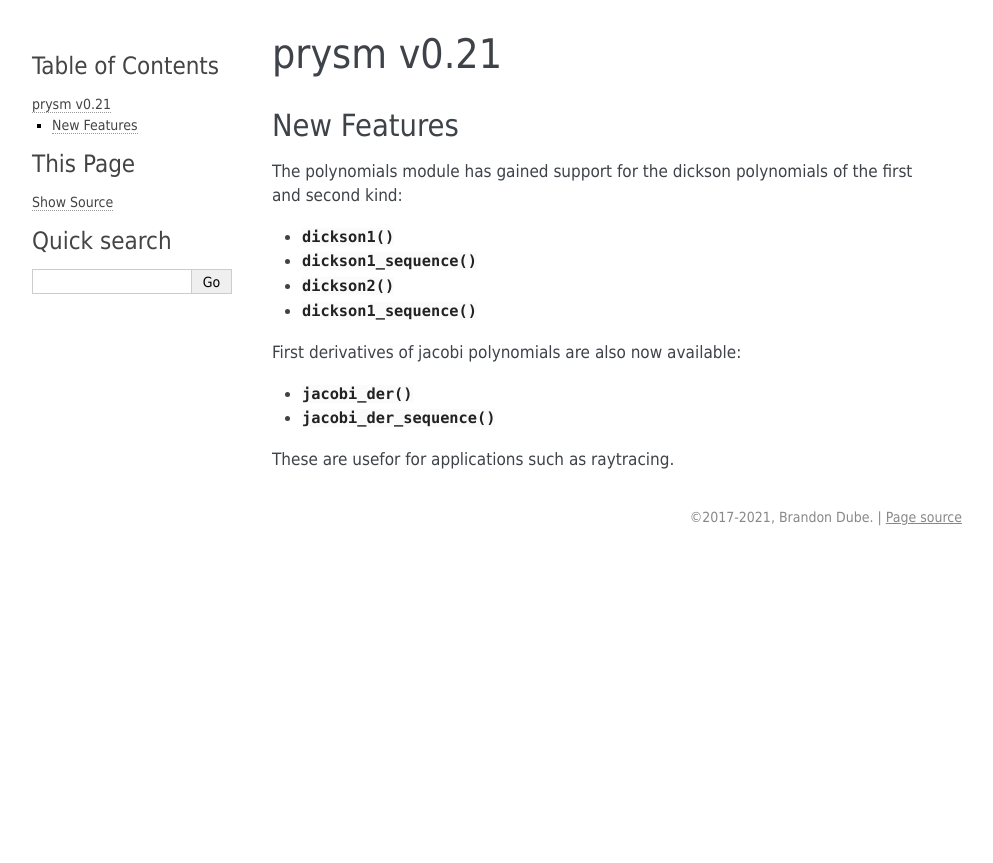
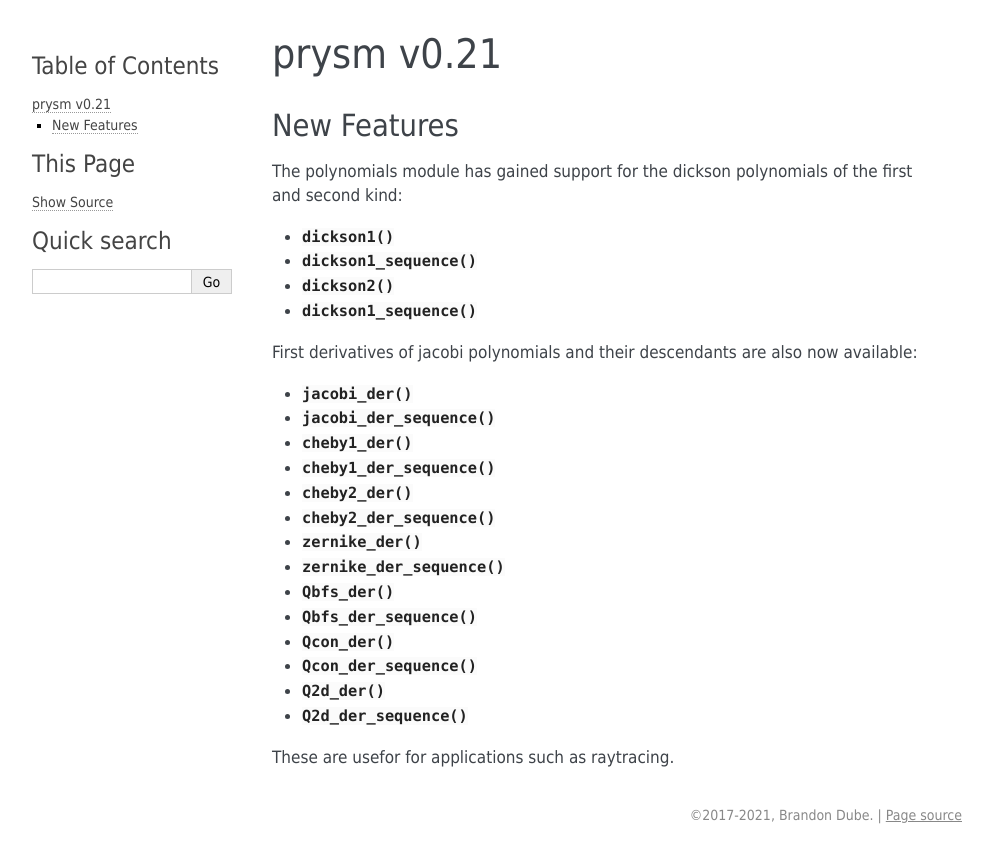
Before and after one commit to brandondube/prysm, a Sphinx documentation site: the page built from docs/source/releases/v0.21.rst, in a window 1280 px wide. Shown: the top 863 px of the page, without its empty margins (148-1141 px from the left). Built offline with Sphinx 7.4.7, drawn with Linux system fonts in a browser that asks for light colours; pages that are not in the unit, such as notebooks, are missing from menus.

Commit message:
+ proto V0.21 release notes

```diff
--- a/docs/source/releases/v0.21.rst
+++ b/docs/source/releases/v0.21.rst
@@ -12,10 +12,21 @@ The polynomials module has gained support for the dickson polynomials of the fir
 * :func:`~prysm.polynomials.dickson2`
 * :func:`~prysm.polynomials.dickson1_sequence`
 
-First derivatives of jacobi polynomials are also now available:
+First derivatives of jacobi polynomials and their descendants are also now available:
 
 * :func:`~prysm.polynomials.jacobi_der`
 * :func:`~prysm.polynomials.jacobi_der_sequence`
-
+* :func:`~prysm.polynomials.cheby1_der`
+* :func:`~prysm.polynomials.cheby1_der_sequence`
+* :func:`~prysm.polynomials.cheby2_der`
+* :func:`~prysm.polynomials.cheby2_der_sequence`
+* :func:`~prysm.polynomials.zernike_der`
+* :func:`~prysm.polynomials.zernike_der_sequence`
+* :func:`~prysm.polynomials.Qbfs_der`
+* :func:`~prysm.polynomials.Qbfs_der_sequence`
+* :func:`~prysm.polynomials.Qcon_der`
+* :func:`~prysm.polynomials.Qcon_der_sequence`
+* :func:`~prysm.polynomials.Q2d_der`
+* :func:`~prysm.polynomials.Q2d_der_sequence`
 
 These are usefor for applications such as raytracing.
```
